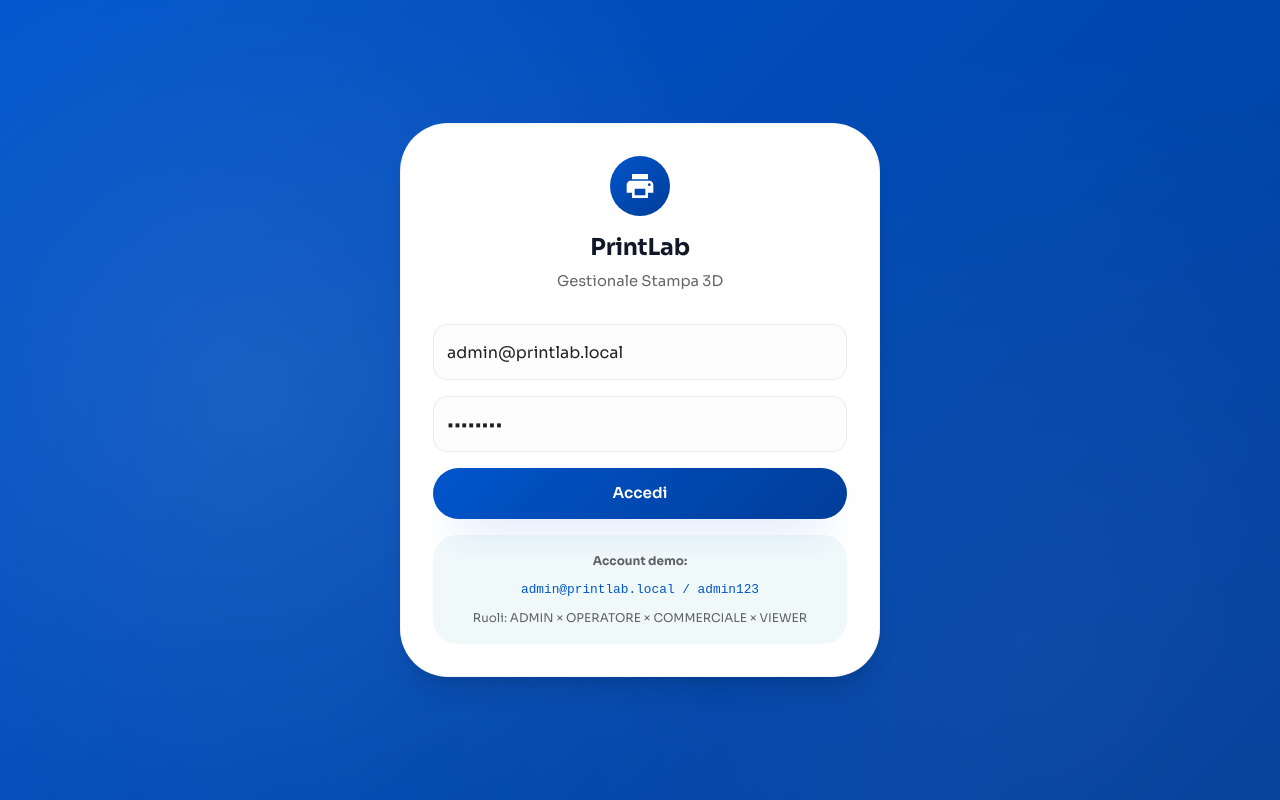
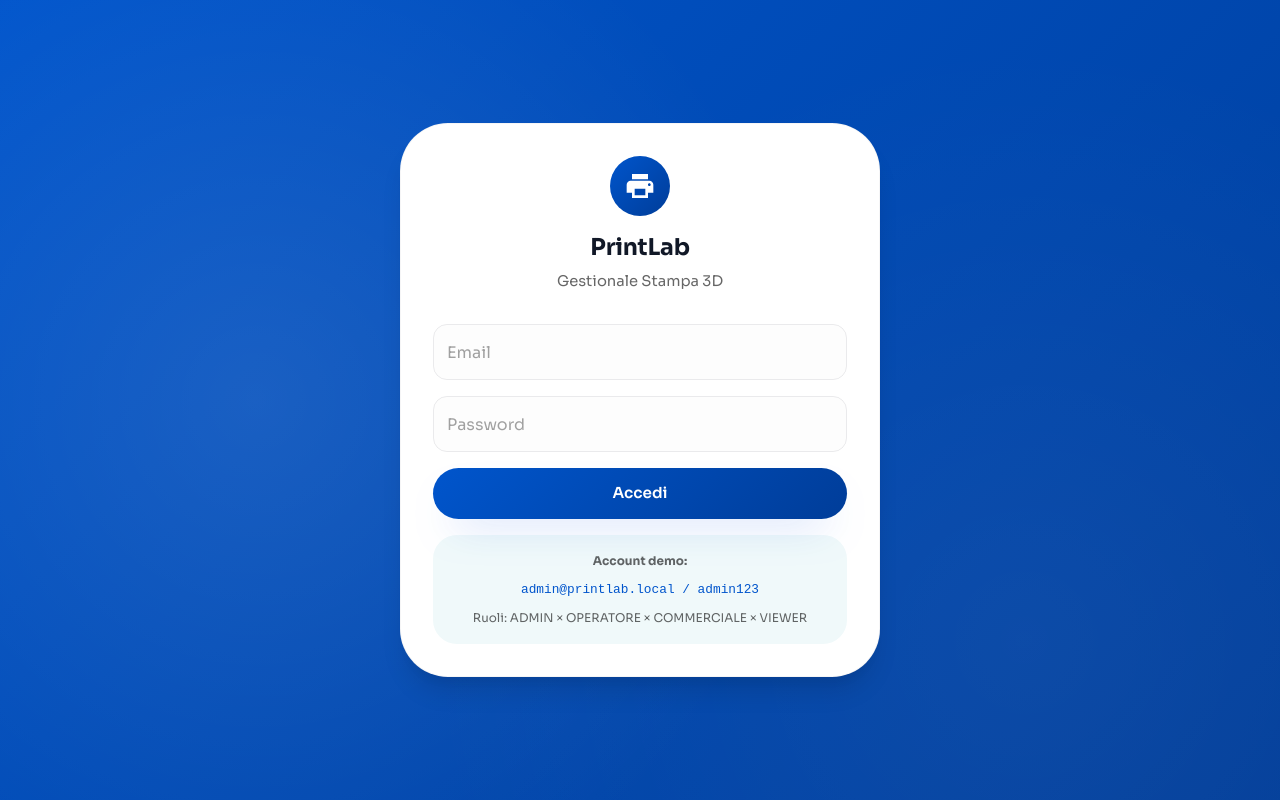
Before and after one commit to Emanuele-Chiummo/printlab3d_manager, a React (Vite) app in the folder frontend/: page /login in a window 1280 px wide. Built offline with nearby package versions, Linux system fonts and the light colour scheme; no server answers.

Commit message:
fix: remove default email and password values in LoginPage for security

```diff
--- a/frontend/src/pages/Login.tsx
+++ b/frontend/src/pages/Login.tsx
@@ -11,8 +11,8 @@ import ResetPassword from './ResetPassword'
 export default function LoginPage() {
   const nav = useNavigate()
   const { setToken, refresh } = useAuth()
-  const [email, setEmail] = React.useState('admin@printlab.local')
-  const [password, setPassword] = React.useState('admin123')
+  const [email, setEmail] = React.useState('')
+  const [password, setPassword] = React.useState('')
   const [error, setError] = React.useState<string | null>(null)
   const [loading, setLoading] = React.useState(false)
   const [userCount, setUserCount] = React.useState<number | null>(null)
```
